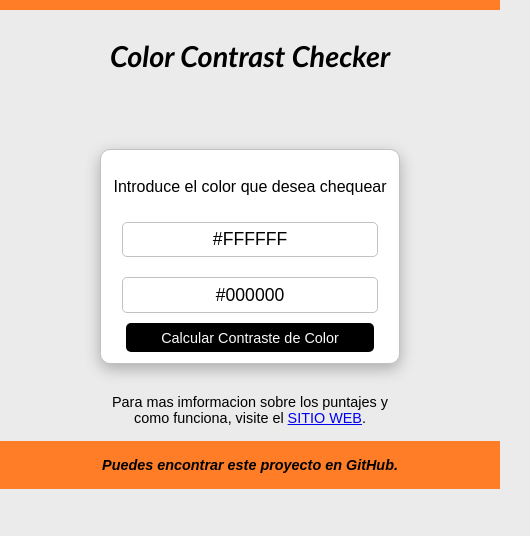
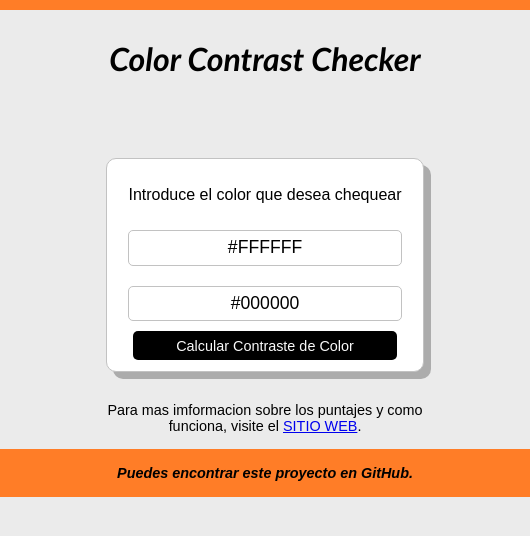
Before and after one commit to Franqsanz/color-contrast-checker-browser-extension, a browser extension: page popup.html in a window 400 px wide. Shown: the whole page, 530 px wide, since content can reach past the window. Drawn offline with Linux system fonts and the light colour scheme.

Commit message:
modificación de la sombra

```diff
--- a/css/style.css
+++ b/css/style.css
@@ -8,7 +8,7 @@
 }
 
 body {
-  width: 500px;
+  width: 530px;
   margin: 0;
   font-family: var(--font-arial);
   background: #ebebeb;
@@ -29,7 +29,7 @@ header {
 
 .contentLogo {
   width: 400px;
-  font-size: 1.8rem;
+  font-size: 2rem;
   padding: 1.2rem;
   text-align: var(--text-align-center);
   margin: 10px auto;
@@ -51,7 +51,7 @@ header {
   padding: 0.7rem;
   margin: 15px auto;
   flex-direction: column;
-  box-shadow: 0 5px 15px #acacac;
+  box-shadow: 7px 7px 0 #acacac;
   border-radius: 10px;
   border: 1px solid #c2c2c2;
 }
@@ -98,7 +98,7 @@ button:focus {
 
 .contentResult {
   display: flex;
-  padding: 1rem;
+  padding: 1.1rem;
   font-size: var(--font-size-small);
   text-align: var(--text-align-center);
 }
@@ -111,9 +111,9 @@ h2 {
 li {
   list-style: none;
   background: white;
-  margin: 5px;
+  margin: 0 7px 0 7px;
   padding: 0.7rem;
-  box-shadow: 0 5px 15px #acacac;
+  box-shadow: 7px 7px 0 #acacac;
   border-radius: 10px;
   border: 1px solid #c2c2c2;
 }
--- a/popup.html
+++ b/popup.html
@@ -17,9 +17,9 @@
     <section class="contentChecker">
         <div class="inputs">
             <p>Introduce el color que desea chequear</p>
-            <input type="text" class="color1" value="#FFFFFF">
-            <input type="text" class="color2" value="#000000">
-            <button id="btn">Calcular Contraste de Color</button>
+            <input type="text" class="color1" aria-label="Introduce el color uno" value="#FFFFFF">
+            <input type="text" class="color2" aria-label="Introduce el color dos" value="#000000">
+            <button type="button" id="btn" aria-label="Calcular Contraste de Color">Calcular Contraste de Color</button>
         </div>
     </section>
     <p class="pInfo">
```
Also changed, not shown: edge.png (deleted), edge_preview.png (added), 1 other file.
